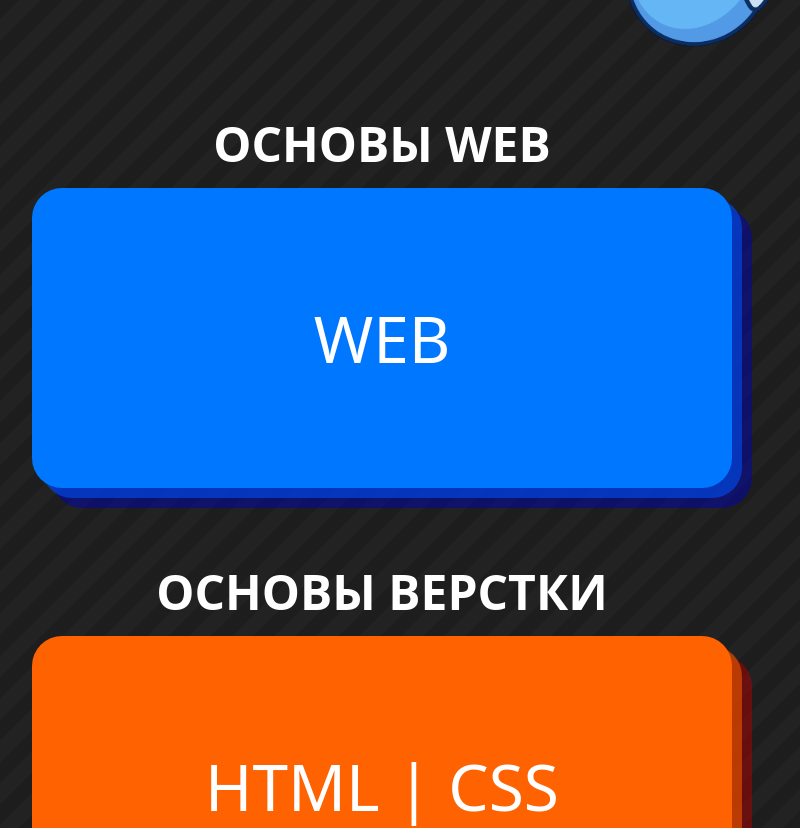
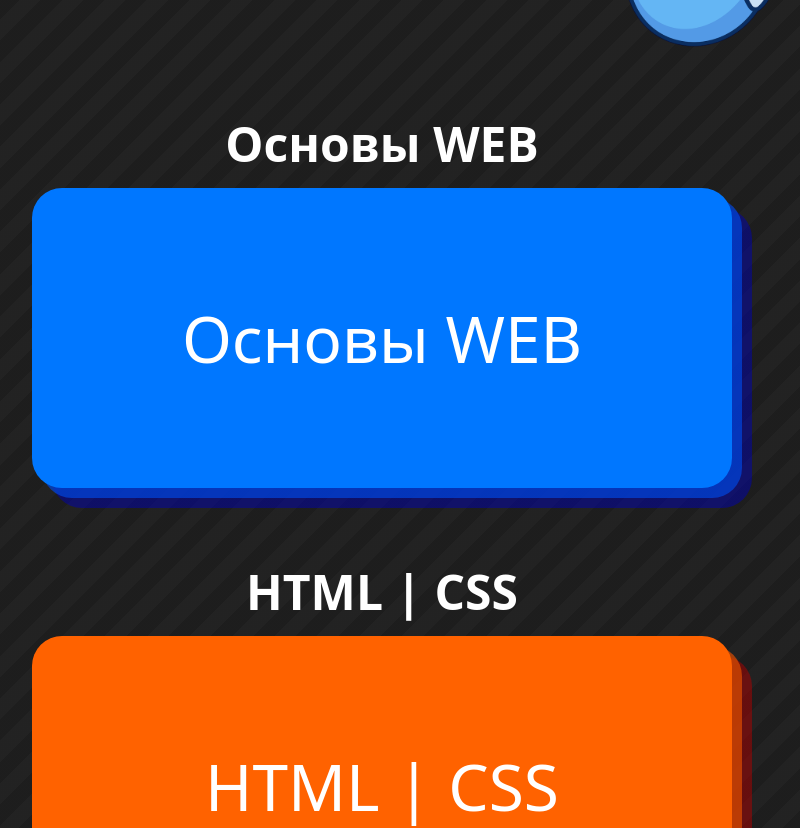
Before and after one commit to TheGedzie/True-Web-Platform, a React (Vite) app: page /education in a window 1280 px wide. Shown: the part 380-1208 px from the top of the page, without its empty margins (258-1058 px from the left). Built offline with nearby package versions, Linux system fonts and the light colour scheme; data requests are answered from the project's data file.

Commit message:
New db.json, dinamic data in Education page

```diff
--- a/package.json
+++ b/package.json
@@ -7,9 +7,11 @@
     "dev": "vite",
     "build": "tsc -b && vite build",
     "lint": "eslint .",
-    "preview": "vite preview"
+    "preview": "vite preview",
+    "server": "json-server --watch src/db.json --port 3000"
   },
   "dependencies": {
+    "axios": "^1.14.0",
     "json-server": "^1.0.0-beta.15",
     "react": "^19.2.0",
     "react-dom": "^19.2.0",
--- a/src/db.json
+++ b/src/db.json
@@ -1,27 +1,76 @@
-[
 {
-        "id" : 1,
-        "name": "Основы веб-разработки",
-        "difficult" : "Обучение",
+  "courses": [
+    {
+      "id": 1,
+      "name": "Основы WEB",
+      "difficult": "Обучение",
       "pages": 4,
-        "content":[
-            {
-                "contentInto" :  "Добро пожаловать на курс, вы находитесь на первой странице"
-            },
-            {
-                "contentInto" :  "Добро пожаловать на курс, вы находитесь на второй странице"
-            },
-            {
-                "contentInto" :  "Добро пожаловать на курс, вы находитесь на третьей странице"
-            },
-            {
-                "contentInto" :  "Добро пожаловать на курс, вы находитесь на четвертой странице"
-            }
+      "content": [
+        { "contentInto": "Добро пожаловать на курс, вы находитесь на первой странице" },
+        { "contentInto": "Добро пожаловать на курс, вы находитесь на второй странице" },
+        { "contentInto": "Добро пожаловать на курс, вы находитесь на третьей странице" },
+        { "contentInto": "Добро пожаловать на курс, вы находитесь на четвертой странице" }
       ],
       "description": "Это описание",
       "preview": "Здесь будет gif",
       "image": "Здесь будет массив с картинками для слайдера",
       "author": "TheGedize",
-        "duration": "10 минут"
+      "duration": "10 минут",
+      "intoCourse": [
+        "Введение в профессию",
+        "что такое веб-разработка ?",
+        "верстка и языки программирования",
+        "взаимодействие с платформой",
+        "что такое стена и как с ней работать ?"
+      ]
+    },
+    {
+      "id": 2,
+      "name": "HTML | CSS",
+      "difficult": "Обучение",
+      "pages": 4,
+      "content": [
+        { "contentInto": "Добро пожаловать на курс, вы находитесь на первой странице" },
+        { "contentInto": "Добро пожаловать на курс, вы находитесь на второй странице" },
+        { "contentInto": "Добро пожаловать на курс, вы находитесь на третьей странице" },
+        { "contentInto": "Добро пожаловать на курс, вы находитесь на четвертой странице" }
+      ],
+      "description": "Это описание",
+      "preview": "Здесь будет gif",
+      "image": "Здесь будет массив с картинками для слайдера",
+      "author": "TheGedize",
+      "duration": "10 минут",
+      "intoCourse": [
+        "Что такое верстка ?",
+        "В чем отличие HTML от CSS ?",
+        "Первые шаги",
+        "Анализируем веб-сайты",
+        "Подключаем стили"
+      ]
+    },
+    {
+      "id": 3,
+      "name": "JS",
+      "difficult": "Обучение",
+      "pages": 4,
+      "content": [
+        { "contentInto": "Добро пожаловать на курс, вы находитесь на первой странице" },
+        { "contentInto": "Добро пожаловать на курс, вы находитесь на второй странице" },
+        { "contentInto": "Добро пожаловать на курс, вы находитесь на третьей странице" },
+        { "contentInto": "Добро пожаловать на курс, вы находитесь на четвертой странице" }
+      ],
+      "description": "Это описание",
+      "preview": "Здесь будет gif",
+      "image": "Здесь будет массив с картинками для слайдера",
+      "author": "TheGedize",
+      "duration": "10 минут",
+      "intoCourse": [
+        "Для чего нужен JS",
+        "Переменные",
+        "Типы данных",
+        "Строки",
+        "Главные методы строк"
+      ]
     }
   ]
+}
--- a/src/pages/Education/Education.tsx
+++ b/src/pages/Education/Education.tsx
@@ -1,4 +1,5 @@
-import { useState } from 'react'
+import { useEffect, useState } from 'react'
+import {getData} from '../../services/api'
 import cls from './Education.module.css'
 import mascotte from '../../assets/mascotte.svg'
 import { Title } from '../../components/UI/Title'
@@ -10,13 +11,30 @@ import { Modal } from '../../components/UI/Modal'
 const testData = {
   userName: "TheGedzie",
 }
+interface Course {
+  id: number
+  name: string
+  difficult: string
+  pages: number
+}
 
 export const Education = () => {
-  const currentProgress = 1;
-  const totalProgress = 3;
+
+  const [courses, setCourses] = useState<Course[] | null>(null);
+  const currentProgress : number = 1;
+  const totalProgress : number = 3;
   const [state, setState] = useState(currentProgress);
-  const isProgressComplete = state === totalProgress;
+  const isProgressComplete : boolean = state === totalProgress;
+
+  useEffect(() => {
+      getData('http://localhost:3000/courses')
+          .then(response => {
+              setCourses(response.data)
+          })
+          .catch(error => console.error(error))
+  }, [])
   return (
+
     <div className={cls.education}>
       {isProgressComplete && <Modal XP={800} Name='TheGedzie' Course='React' isOpen/>}
       <div className={cls.helloUser}>
@@ -24,18 +42,26 @@ export const Education = () => {
         <img src={mascotte} alt="masscotte robot" />
       </div>
       <div className={cls.courseWrapper}>
-        <div className={cls.course}>
-          <Title children={"ОСНОВЫ WEB"} level={"h3"} size='large' color='white'/>
-          <HomeCourseCard children={"WEB"}/>
-        </div>
-        <div className={cls.course}>
-          <Title children={"ОСНОВЫ ВЕРСТКИ"} level={"h3"} size='large' color='white'/>
-          <HomeCourseCard children={"HTML | CSS"} color='orange'/>
-        </div>
-        <div className={cls.course}>
-          <Title children={"ОСНОВЫ JS"} level={"h3"} size='large' color='white'/>
-          <HomeCourseCard children={"JS"} color='yellow'/>
-        </div>
+        {
+          courses!=null ? (
+            courses.map(course => {
+              let color : string = course.name;
+              if(color === "HTML | CSS") color = 'orange';
+              else if(color === 'JS') color = 'yellow';
+              else color = 'blue';
+             return (
+                <div className={cls.course}>
+                  <Title children={`${course.name}`} level={"h3"} size='large' color='white'/>
+                  <HomeCourseCard children={`${course.name}`} color ={`${color}`} onClick={() => {
+                    console.log(course.id)
+                  }}/>
+              </div>
+             )
+            })
+          ) : (
+             <div>Загрузка...</div>
+          )
+        }
       </div>
       <div className={cls.progressBarAndBtn}>
         <ProgressBar currentProgress={state} totalProgress={totalProgress}/>
--- /dev/null
+++ b/src/services/api.ts
@@ -0,0 +1,11 @@
+import axios from "axios";
+
+export const getData = async (URL: string) => {
+    try {
+        const response = await axios.get(URL)
+        return response
+    } catch (error) {
+        console.error(error)
+        throw error
+    }
+}
```
Also changed, not shown: 1 other file (tests, documents, lock files or other folders). Lines whose indentation alone changed are shown as unchanged.
